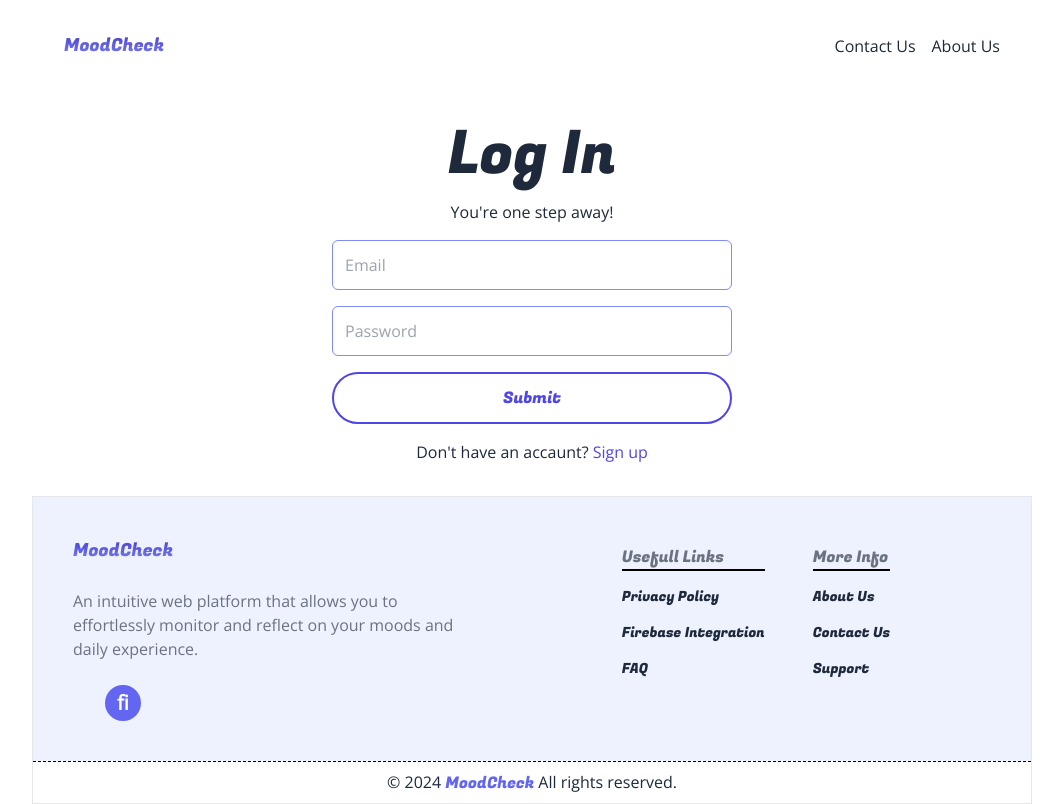
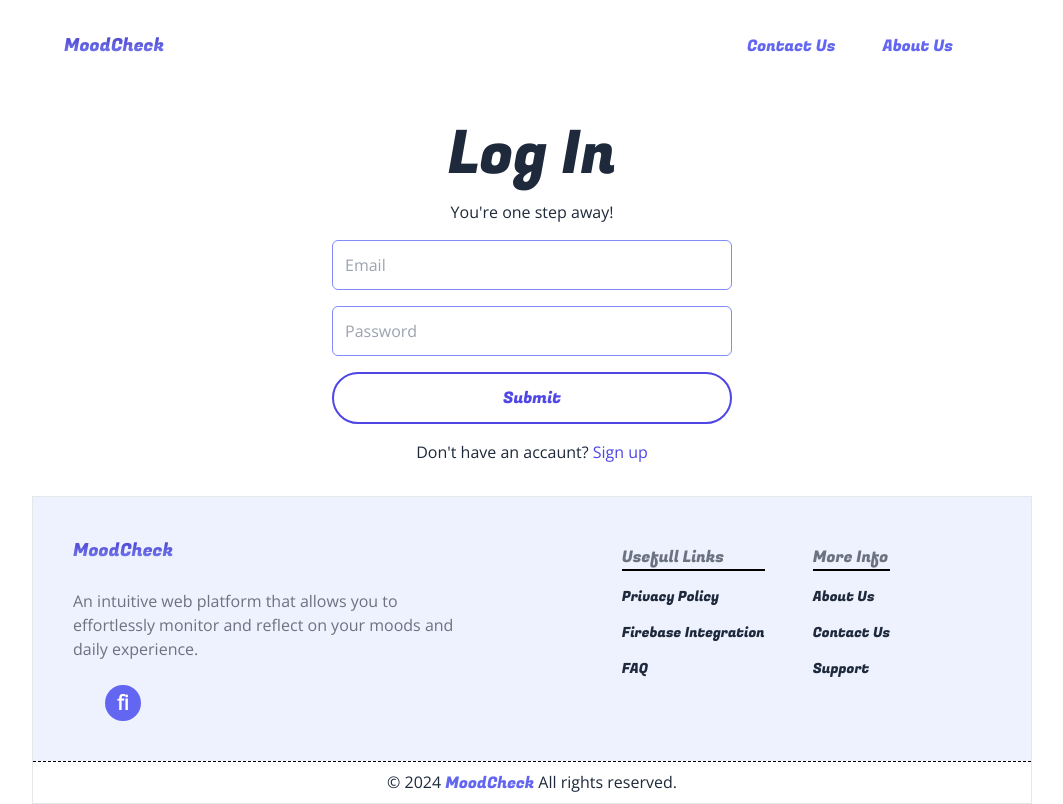
Before and after one commit to KlasniMisho123/MoodCheck, a Next.js app: page /contactus in a window 1280 px wide. Shown: the whole page, without its empty margins (108-1171 px from the left). Built offline with nearby package versions, Linux system fonts and the light colour scheme; no server answers; some icons are missing.

Commit message:
Header Commit

```diff
--- a/app/globals.css
+++ b/app/globals.css
@@ -49,6 +49,15 @@
   animation: slideDown 1.25s ease-in-out forwards;
 }
 
+.navSection {
+  transition: font-size 0.3s ease-in-out;
+  font-weight: 500;
+}
+
+.navSection:hover {
+  font-size: 18px;
+  box-shadow: 2.5px 2.5px 1px 1px lavender;
+}
 
 @keyframes slideDown{
   from {
--- a/app/layout.js
+++ b/app/layout.js
@@ -25,15 +25,17 @@ export default function RootLayout({ children }) {
       <Link href={'/'}>
         <h1 className={"text-base  sm:text-lg textGradient " + fugaz.className}> MoodCheck </h1>
       </Link>
-      <div className="flex flex-row gap-4 ">
-        <Link href={'/contactus'}>
-          <p>Contact Us</p>
-        </Link>
-        <Link href={'/aboutus'}>
-          <p>About Us</p>
-        </Link>
+      <div className="flex flex-row items-center gap-4 ">
+        <div className="flex flex-row min-w-[300px] justify-evenly ">
+          <Link href={'/contactus'}>
+            <p className={"text-indigo-500 text-base overflow-hidden whitespace-nowrap navSection " + fugaz.className}> Contact Us</p>
+          </Link>
+          <Link href={'/aboutus'}>
+            <p className={"text-indigo-500 text-base overflow-hidden whitespace-nowrap navSection " + fugaz.className }> About Us</p>
+          </Link>
+        </div>
+          <Logout />
       </div>
-      <Logout />
     </header>
   )
 
--- a/components/ContactUs.js
+++ b/components/ContactUs.js
@@ -71,7 +71,7 @@ export default function ContactUs() {
 
     return (
     <div className=''>
-        <section className='w-full bg-indigo-300 p-4 min-h-[500px] min-w-[400px] rounded-lg '>
+        <section className='w-full bg-indigo-300 p-4 min-h-[500px] min-w-[470px] rounded-lg '>
 
             <h1 className={'text-center p-6 text-gray-100 sm:text-lg md:text-xl lg:text-2xl ' + fugaz.className }> Help us to improve 😊 </h1>
 
```
